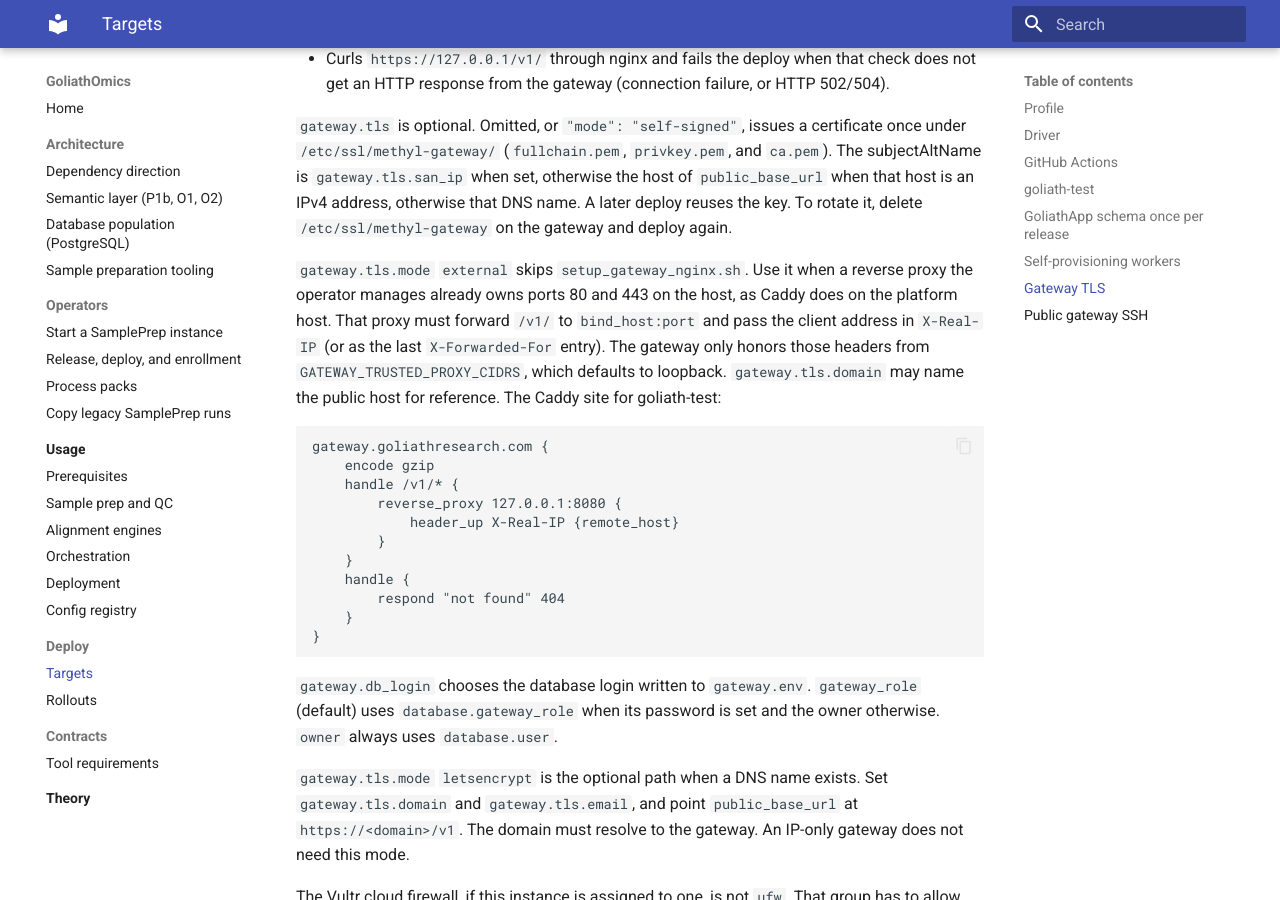
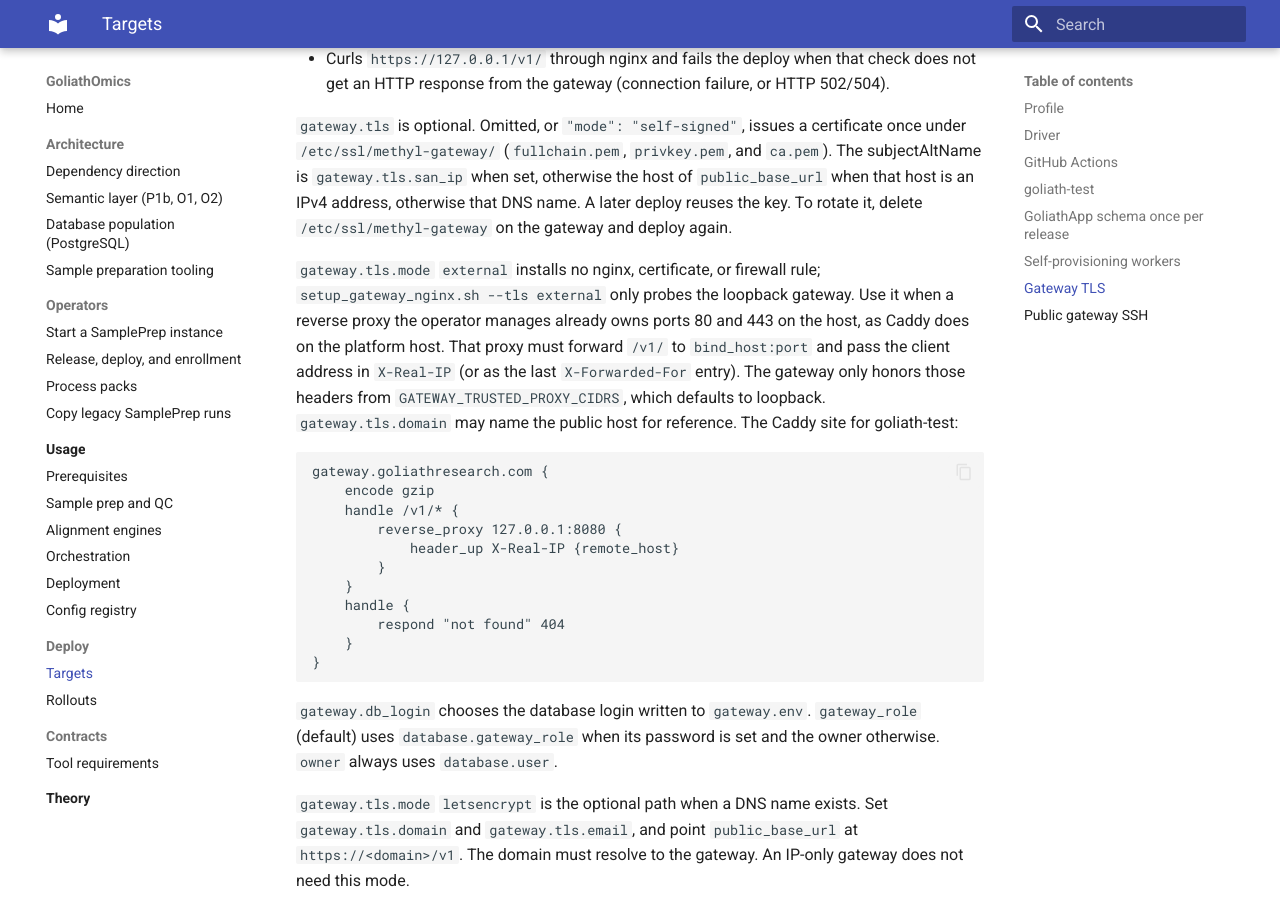
Before and after one commit to Goliath-Research/GoliathOmics, an MkDocs documentation site: the page built from docs/deploy-targets.md, in a window 1280 px wide and 900 px high, scrolled down 5842 px. Built offline with MkDocs 1.6.1 and Material for MkDocs 9.7.7, drawn with Linux system fonts in a browser that asks for light colours; some of the changed text lies outside the part shown.

Commit message:
docs: external TLS mode runs the loopback probe only

````diff
--- a/docs/deploy-targets.md
+++ b/docs/deploy-targets.md
@@ -37,7 +37,7 @@ scripts/deploy_target.sh --target goliath-test --component all
 | Component | What it does |
 | --- | --- |
 | `schema` | First applies the release's GoliathApp PostgreSQL scripts once per release (see [GoliathApp schema](#goliathapp-schema-once-per-release)). Then applies `workflow_engine/sql_pg/deploy_test_bed.sh` when `schema.apply` is `test-bed`. `schema.apply` `none` skips the test-bed SQL. The connection uses `database.schema_host` when set (Neon direct host) and `database.host` otherwise. `channel_binding` is exported as `PGCHANNELBINDING`. The test-bed token fixture is applied only when the target name, `rollouts_environment`, database name, or host looks like a test bed. Set `GOLIATH_ALLOW_TEST_BED_TOKEN=1` to apply it to any other database. |
-| `gateway` | Writes `<install_root>/env/gateway.env` (database password and `POSTGRES_CHANNEL_BINDING` when set; default root `/opt/goliath-gateway`) and runs `install_gateway_systemd.sh --root`. The gateway uses the pooled `database.host`, or `schema_host` when `dual_activation` is true (LISTEN/NOTIFY). That script installs `goliath-gateway.service` (legacy `methyl-gateway.service` symlink) and the reclaim timer. It does not take `--env-file` or `--user`. Unless `gateway.tls.mode` is `external`, the same SSH session then runs `setup_gateway_nginx.sh`, which installs nginx if needed, installs `deploy/nginx/goliath-gateway.conf` as a proxy to `bind_host:port` (default `127.0.0.1:8080`), and reloads nginx. TLS defaults to a self-signed certificate. SSH uses the host `identity_file`. A `secret:NAME` value is the private key, written to a mode 600 file and passed with `-i`. The client sets `PasswordAuthentication=no`. |
+| `gateway` | Writes `<install_root>/env/gateway.env` (database password and `POSTGRES_CHANNEL_BINDING` when set; default root `/opt/goliath-gateway`) and runs `install_gateway_systemd.sh --root`. The gateway uses the pooled `database.host`, or `schema_host` when `dual_activation` is true (LISTEN/NOTIFY). That script installs `goliath-gateway.service` (legacy `methyl-gateway.service` symlink) and the reclaim timer. It does not take `--env-file` or `--user`. The same SSH session then runs `setup_gateway_nginx.sh`. With `gateway.tls.mode` `external` that script only curls `http://<bind_host>:<port>/v1/` and fails the deploy when the gateway does not answer. Otherwise it installs nginx if needed, installs `deploy/nginx/goliath-gateway.conf` as a proxy to `bind_host:port` (default `127.0.0.1:8080`), and reloads nginx. TLS defaults to a self-signed certificate. SSH uses the host `identity_file`. A `secret:NAME` value is the private key, written to a mode 600 file and passed with `-i`. The client sets `PasswordAuthentication=no`. |
 | `runtime` | Applies the release's GoliathApp schema first when it is not recorded yet (a no-op after `schema` in `all`). Runs `promote_release.sh --root --release --arch` plus `--pull-parabricks` or `--skip-docker-pull` on SSH hosts. Self-provision workers skip this SSH promote and boot from `/work/goliath/current` or a GitHub release bundle. |
 | `workers` | SSH workers: writes `/work/goliath/env/worker.env` (the path `goliath-worker.service` loads) and `<install_root>/env/worker.env`, then runs `install_worker_systemd.sh --root --arch` and `--capability` when the profile sets one. `self_provision: true` workers: no SSH. The driver prints the pool (provider, template, image, GPU, volume) and exits successfully. |
 
@@ -99,7 +99,7 @@ A worker object with `self_provision: true` is a pool that boots itself. `deploy
 
 `gateway.tls` is optional. Omitted, or `"mode": "self-signed"`, issues a certificate once under `/etc/ssl/methyl-gateway/` (`fullchain.pem`, `privkey.pem`, and `ca.pem`). The subjectAltName is `gateway.tls.san_ip` when set, otherwise the host of `public_base_url` when that host is an IPv4 address, otherwise that DNS name. A later deploy reuses the key. To rotate it, delete `/etc/ssl/methyl-gateway` on the gateway and deploy again.
 
-`gateway.tls.mode` `external` skips `setup_gateway_nginx.sh`. Use it when a reverse proxy the operator manages already owns ports 80 and 443 on the host, as Caddy does on the platform host. That proxy must forward `/v1/` to `bind_host:port` and pass the client address in `X-Real-IP` (or as the last `X-Forwarded-For` entry). The gateway only honors those headers from `GATEWAY_TRUSTED_PROXY_CIDRS`, which defaults to loopback. `gateway.tls.domain` may name the public host for reference. The Caddy site for goliath-test:
+`gateway.tls.mode` `external` installs no nginx, certificate, or firewall rule; `setup_gateway_nginx.sh --tls external` only probes the loopback gateway. Use it when a reverse proxy the operator manages already owns ports 80 and 443 on the host, as Caddy does on the platform host. That proxy must forward `/v1/` to `bind_host:port` and pass the client address in `X-Real-IP` (or as the last `X-Forwarded-For` entry). The gateway only honors those headers from `GATEWAY_TRUSTED_PROXY_CIDRS`, which defaults to loopback. `gateway.tls.domain` may name the public host for reference. The Caddy site for goliath-test:
 
 ```text
 gateway.goliathresearch.com {
````
